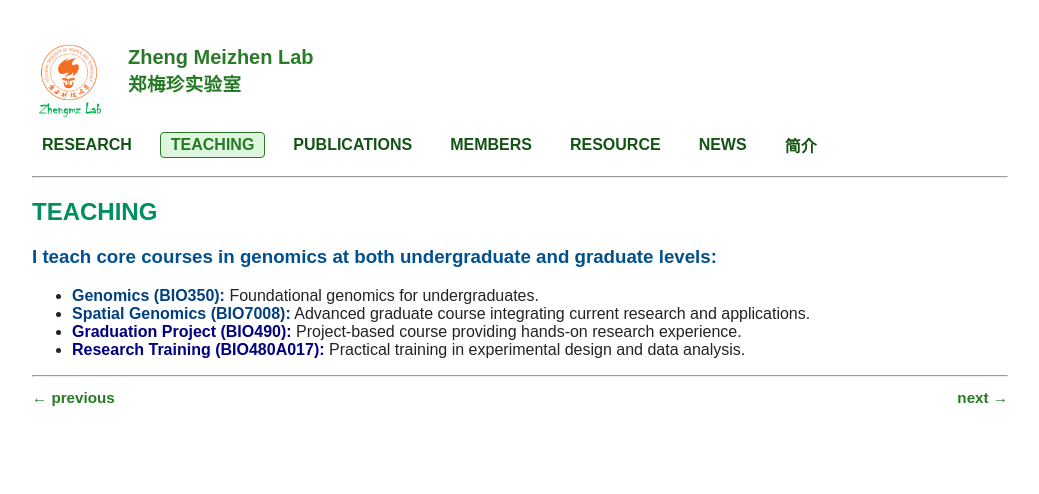
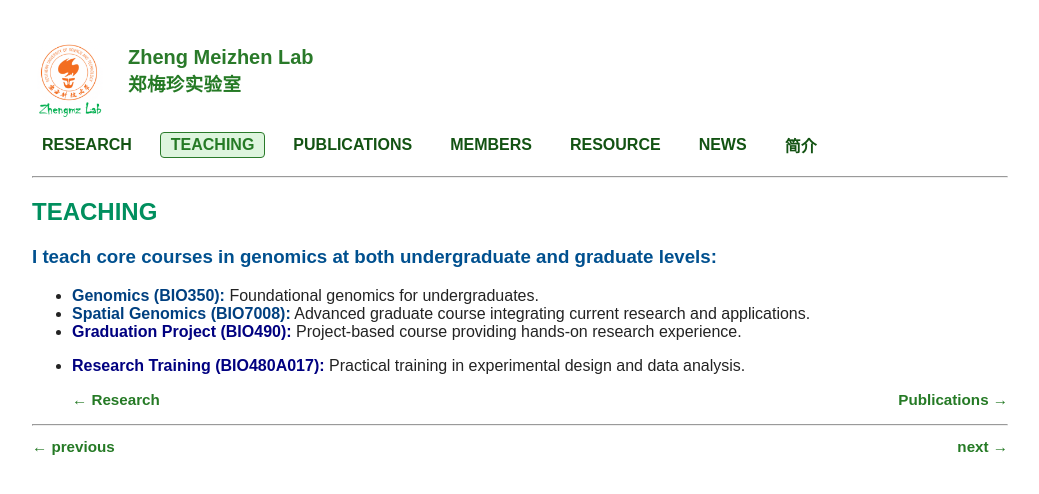
Before and after one commit to ZhengmzLab/zhengmzlab.github.io, a Jekyll site: the page built from teaching.md, in a window 1280 px wide. Shown: the top 494 px of the page, without its empty margins (120-1159 px from the left). Built offline with Jekyll 4.4.1, drawn with Linux system fonts in a browser that asks for light colours; comment, search, counter and statistics services are not loaded.

Commit message:
Add pagination navigation to teaching.md
Added navigation links for previous and next pages.

```diff
--- a/teaching.md
+++ b/teaching.md
@@ -13,3 +13,10 @@ title: TEACHING
 - <span style="color:#004080; font-weight:bold;">Spatial Genomics (BIO7008):</span> Advanced graduate course integrating current research and applications.
 - <span style="color:navy; font-weight:bold;">Graduation Project (BIO490):</span> Project-based course providing hands-on research experience.
 - <span style="color:navy; font-weight:bold;">Research Training (BIO480A017):</span> Practical training in experimental design and data analysis.
+
+
+  <!-- 上一页 / 下一页 箭头导航，按需要修改链接 -->
+  <div class="pager">
+    <a href="/index.html" class="prev">&larr; Research</a>
+    <a href="/pubulications.html" class="next">Publications &rarr;</a>
+  </div>
```
